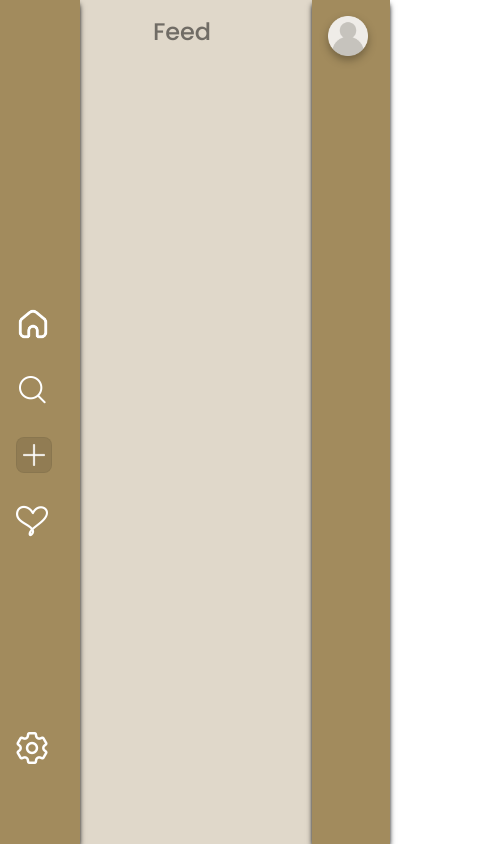
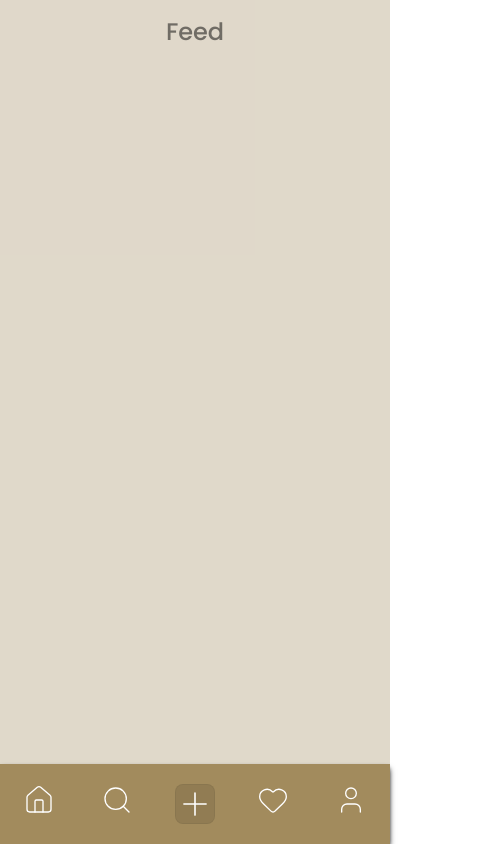
Before and after one commit to zynfx1/CampusTalk, a Vue app in the folder Frontend/: page / in a window 390 px wide. Shown: the whole page, 498 px wide, since content can reach past the window. Built offline with nearby package versions, Linux system fonts and the light colour scheme.

Commit message:
feat: enhance HomePage layout with new icons and improved responsiveness

```diff
--- a/Frontend/src/views/HomePage.vue
+++ b/Frontend/src/views/HomePage.vue
@@ -1,55 +1,61 @@
 <script setup lang="ts">
-import { HomeIcon } from 'lucide-vue-next';
+import { Heart, HomeIcon, Plus, Search, UserIcon } from 'lucide-vue-next';
+import { User2Icon } from 'lucide-vue-next';
 </script>
+
 <template>
   <div
-    class="hover:bg-jungle-green-900 font-poppins bg-dark-khaki-500 text-dark-khaki-300/0 text-opacity-0 absolute flex h-full w-20 items-center px-4 shadow-md shadow-black duration-200 ease-in-out hover:w-60 hover:text-white hover:opacity-100"
+    class="sm:hover:bg-jungle-green-900 font-poppins bg-dark-khaki-500 text-dark-khaki-300/0 text-opacity-0 fixed bottom-0 flex h-20 w-full flex-row items-center justify-center shadow-md shadow-black duration-200 ease-in-out hover:w-60 hover:text-white hover:opacity-100 sm:h-full sm:w-20 sm:flex-col"
   >
-    <ul class="flex flex-col gap-8">
-      <li class="flex w-30 items-center gap-5">
-        <a href="#"><img src="../assets/img/home3.png" alt="" class="h-8.5 w-8.5" /></a>
-        <p class="">Home</p>
+    <ul class="flex w-full sm:flex-col sm:gap-8">
+      <li class="flex h-full w-full items-center justify-center gap-5 sm:w-36">
+        <a href="#"><HomeIcon class="h-8 w-8 stroke-white stroke-1"></HomeIcon></a>
+        <p class="hidden sm:block">Home</p>
       </li>
-      <li class="flex w-30 items-center gap-5">
-        <a href="#"><img src="../assets/img/searchWhite.png" alt="" class="h-8 w-8" /></a>
-        <p class="">Search</p>
+      <li class="flex h-full w-full items-center justify-center gap-5 sm:w-37">
+        <a href="#"><Search class="h-8 w-8 stroke-white stroke-1"></Search></a>
+        <p class="hidden sm:block">Search</p>
       </li>
-      <li class="flex w-30 items-center gap-5">
+      <li class="flex h-full w-full items-center justify-center gap-5 sm:w-37">
         <a href="#"
-          ><img
-            src="../assets/img/plusWhite.png"
-            alt=""
-            class="h-9 w-9 rounded-lg border border-black/5 bg-black/10 p-1.5"
-        /></a>
-        <p class="">Create</p>
+          ><Plus
+            class="h-10 w-10 rounded-lg border border-black/5 bg-black/10 stroke-white stroke-1"
+          ></Plus
+        ></a>
+        <p class="hidden sm:block">Create</p>
       </li>
-      <li class="flex w-50 items-center gap-5">
-        <a href="#"><img src="../assets/img/heartNewWhite.png" alt="" class="h-8 w-8" /></a>
-        <p class="">Notifications</p>
+      <li class="flex h-full w-full items-center justify-center gap-5 sm:w-50">
+        <a href="#"><Heart class="h-8 w-8 stroke-white stroke-1"></Heart></a>
+        <p class="hidden sm:block">Notifications</p>
       </li>
-      <li class="absolute bottom-20 flex w-30 items-center gap-5">
+      <li class="flex h-full w-full items-center justify-center gap-5 sm:w-37">
+        <a href="#"><UserIcon class="h-8 w-8 stroke-white stroke-1"></UserIcon></a>
+        <p class="hidden sm:block">Profile</p>
+      </li>
+      <!--<li class="absolute bottom-20 flex w-30 items-center gap-5">
         <a href="#"><img src="../assets/img/settingNewWhite.png" alt="" class="h-8 w-8" /></a>
         <p class="">Setting</p>
-      </li>
+      </li>-->
     </ul>
   </div>
   <section
     class="bg-dark-khaki-300/55 font-poppins flex min-h-screen w-screen items-center justify-center text-white"
   >
-    <div class="h-full w-3/15"></div>
     <div class="flex h-screen w-full justify-center py-4">
       <h1 class="text-2xl font-medium text-black/50">Feed</h1>
       <div class=""></div>
     </div>
-    <div class="bg-dark-khaki-500 flex h-screen w-3/15 px-4 py-4 shadow-md shadow-black">
-      <ul>
-        <li class="flex items-center gap-19">
+    <div
+      class="fixed top-0 right-0 hidden w-3/15 py-4 drop-shadow-lg drop-shadow-black/20 sm:block"
+    >
+      <ul class="flex h-full w-full">
+        <li class="flex w-full items-center justify-end gap-12">
           <img
             src="../assets/img/user.png"
             alt=""
-            class="h-10 w-10 drop-shadow-lg drop-shadow-black/30"
+            class="bg-amber-90 h-10 w-10 items-end drop-shadow-md drop-shadow-black/20"
           />
-          <p class="">Logout</p>
+          <p class="px-4 text-end drop-shadow-sm drop-shadow-black/30 cursor-pointer">Logout</p>
         </li>
       </ul>
     </div>
```
